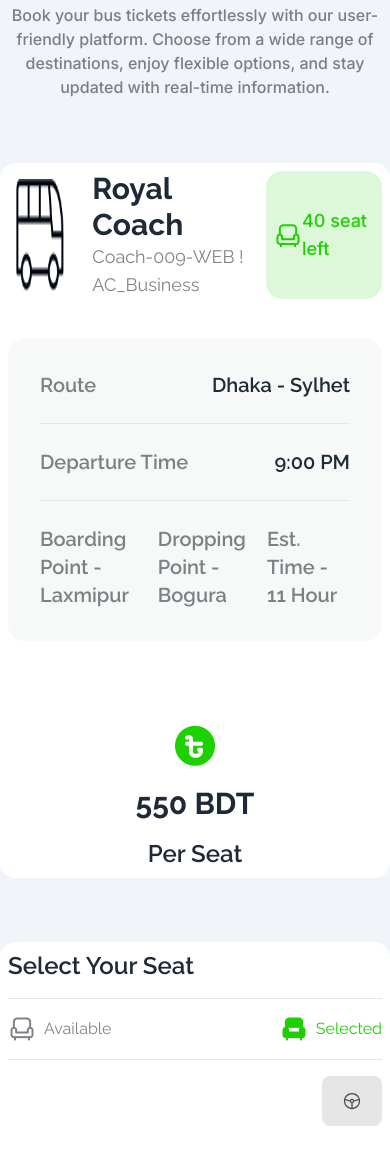
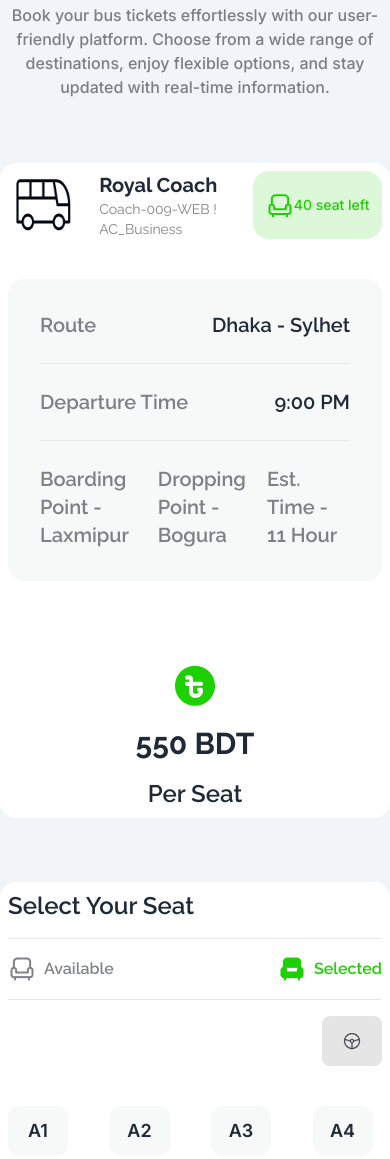
Before and after one commit to ahsanrkabir/e-ticket-js, a plain HTML site: page index.html in a window 390 px wide. Shown: the part 1768-2927 px from the top of the page. Drawn offline with nearby package versions, Linux system fonts and the light colour scheme.

Commit message:
refactored code

```diff
--- a/index.html
+++ b/index.html
@@ -50,7 +50,7 @@
             </div>
         </div>
         <!-- banner section-->
-        <div class="hero h-full rounded-3xl bg-[url('images/banner.png')]">
+        <div class="hero h-full rounded-3xl bg-[url('/images/banner.png')]">
             <div class="hero-overlay bg-opacity-60 rounded-3xl"></div>
             <div class="hero-content text-center text-neutral-content">
                 <div class="w-auto lg:w-[750px] py-12 lg:py-40 space-y-6">
@@ -163,13 +163,14 @@
                                 <img src="images/bus-logo.png" alt="">
                             </div>
                             <div>
-                                <h4 class="text-3xl font-bold">Royal Coach</h4>
-                                <p class="text-lg text-[#03071280]">Coach-009-WEB ! AC_Business</p>
+                                <h4 class="text-xl lg:text-3xl font-bold">Royal Coach</h4>
+                                <p class="text-sm lg:text-lg text-[#03071280]">Coach-009-WEB ! AC_Business</p>
                             </div>
                         </div>
                         <div class="w-[160px] flex justify-center items-center bg-[#1DD10026] rounded-2xl px-2">
                             <img src="images/seat-green.png" alt="">
-                            <p class="text-lg text-[#1DD100] font-medium font-inter"><span id="available-seat">40</span>
+                            <p class="text-sm lg:text-lg text-[#1DD100] font-medium font-inter"><span
+                                    id="available-seat">40</span>
                                 seat left</p>
                         </div>
                     </div>
@@ -209,11 +210,11 @@
                         <div class="flex justify-between">
                             <div class="flex gap-2 items-center">
                                 <img src="images/seat-gray.png" alt="">
-                                <p class="text-[#03071280]">Available</p>
+                                <p class="text-[#03071280] font-semibold">Available</p>
                             </div>
                             <div class="flex gap-2 items-center">
                                 <img src="images/seat-green-filled.png" alt="">
-                                <p class="text-[#1DD100]">Selected</p>
+                                <p class="text-[#1DD100] font-semibold">Selected</p>
                             </div>
                         </div>
                         <hr>
```
